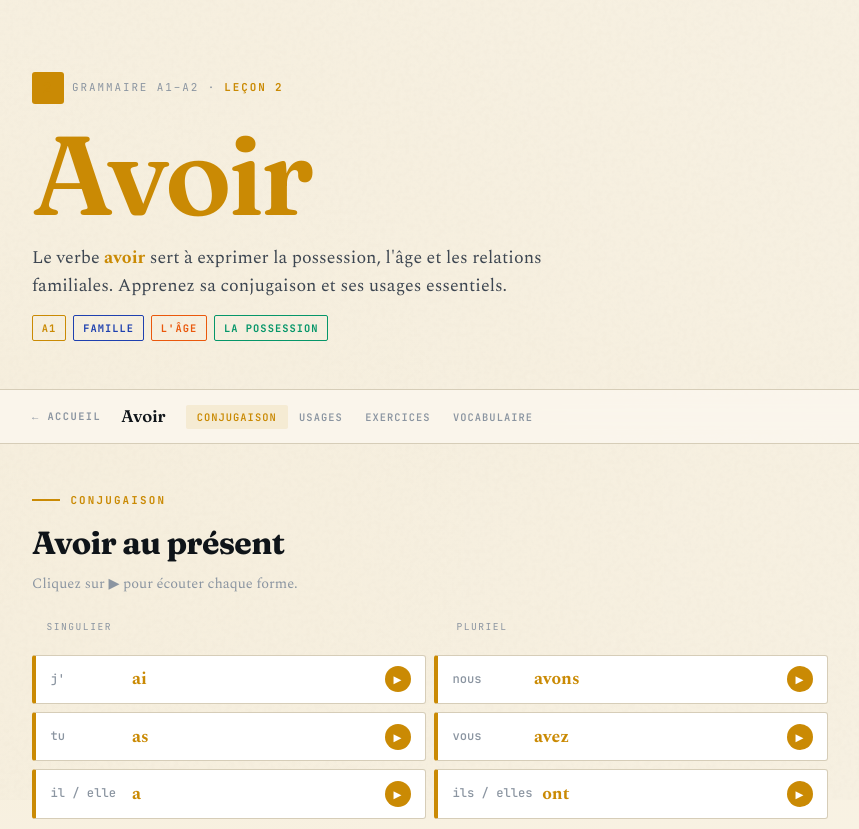
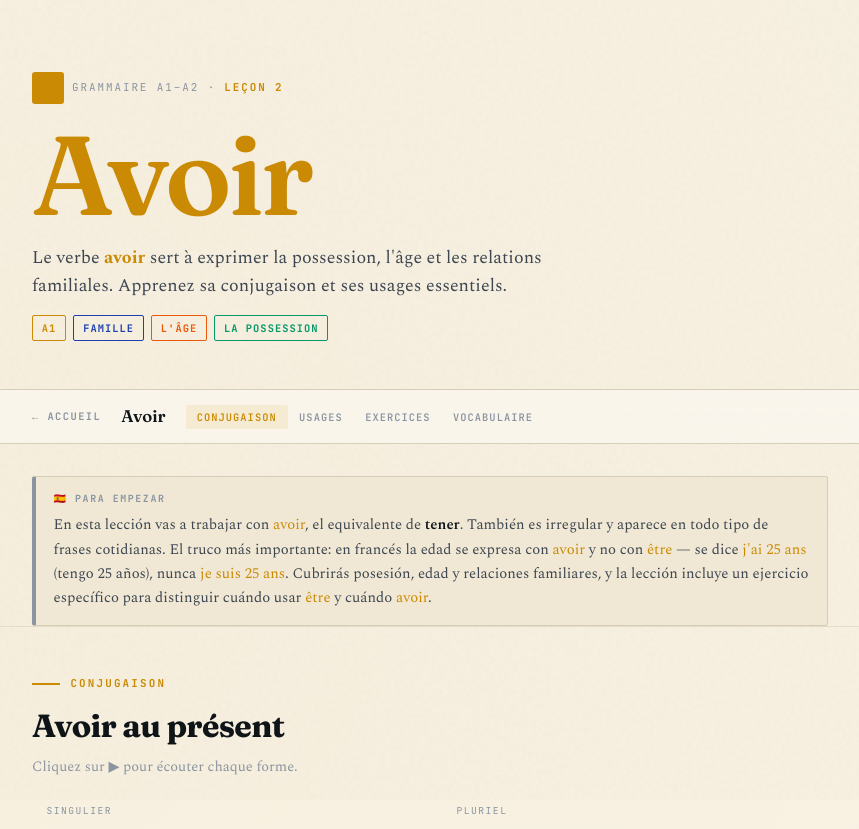
Before and after one commit to gustavomoreirauy/mon-cours-francais, a plain HTML site: page grammaire/02-avoir.html in a window 1280 px wide. Shown: the top 829 px of the page, without its empty margins (210-1069 px from the left). Drawn offline with nearby package versions, Linux system fonts and the light colour scheme.

Commit message:
feat: add Spanish intro callout to être and avoir lessons
Adds a bilingual 'Para empezar' block at the top of each grammar lesson
so Spanish-speaking students understand what they'll learn before diving
into the French content.

Co-Authored-By: Claude Sonnet 4.6 <noreply@anthropic.com>

```diff
--- a/grammaire/02-avoir.html
+++ b/grammaire/02-avoir.html
@@ -383,6 +383,38 @@
     .nombre-num { font-family: var(--mono); font-size: 0.74rem; font-weight: 700; color: var(--page-accent); min-width: 1.5rem; text-align: right; }
     .nombre-word { flex: 1; color: var(--ink); }
 
+    /* ── Spanish intro callout ──────────────── */
+    .intro-es-wrap {
+      max-width: 860px;
+      margin: 0 auto;
+      padding: 2rem 2rem 0;
+    }
+    .intro-es {
+      background: var(--bg-deep);
+      border: 1px solid var(--rule);
+      border-left: 4px solid var(--ink-faint);
+      border-radius: 3px;
+      padding: 0.9rem 1.1rem;
+    }
+    .intro-es-label {
+      font-family: var(--mono);
+      font-size: 0.62rem;
+      font-weight: 700;
+      letter-spacing: 0.16em;
+      text-transform: uppercase;
+      color: var(--ink-faint);
+      margin-bottom: 0.4rem;
+    }
+    .intro-es-body {
+      font-family: var(--serif-body);
+      font-size: 0.92rem;
+      color: var(--ink-soft);
+      line-height: 1.65;
+      margin: 0;
+    }
+    .intro-es-body strong { color: var(--ink); font-weight: 600; }
+    .intro-es-body em { color: var(--page-accent); font-style: italic; }
+
     /* ── Footer ──────────────────────────────── */
     footer {
       margin-top: 5rem; border-top: 1px solid var(--rule);
@@ -426,6 +458,14 @@
 
   <!-- ════ MAIN ═════════════════════════════════════════ -->
   <main>
+
+    <!-- ── Intro en español ──────────────────── -->
+    <div class="intro-es-wrap">
+      <div class="intro-es">
+        <div class="intro-es-label">🇪🇸 Para empezar</div>
+        <p class="intro-es-body">En esta lección vas a trabajar con <em>avoir</em>, el equivalente de <strong>tener</strong>. También es irregular y aparece en todo tipo de frases cotidianas. El truco más importante: en francés la edad se expresa con <em>avoir</em> y no con <em>être</em> — se dice <em>j'ai 25 ans</em> (tengo 25 años), nunca <em>je suis 25 ans</em>. Cubrirás posesión, edad y relaciones familiares, y la lección incluye un ejercicio específico para distinguir cuándo usar <em>être</em> y cuándo <em>avoir</em>.</p>
+      </div>
+    </div>
 
     <!-- ── Conjugaison ─────────────────────── -->
     <section id="conjugaison" class="lesson-section">
```
Also changed, not shown: grammaire/01-etre.html (+40 -0 lines).
